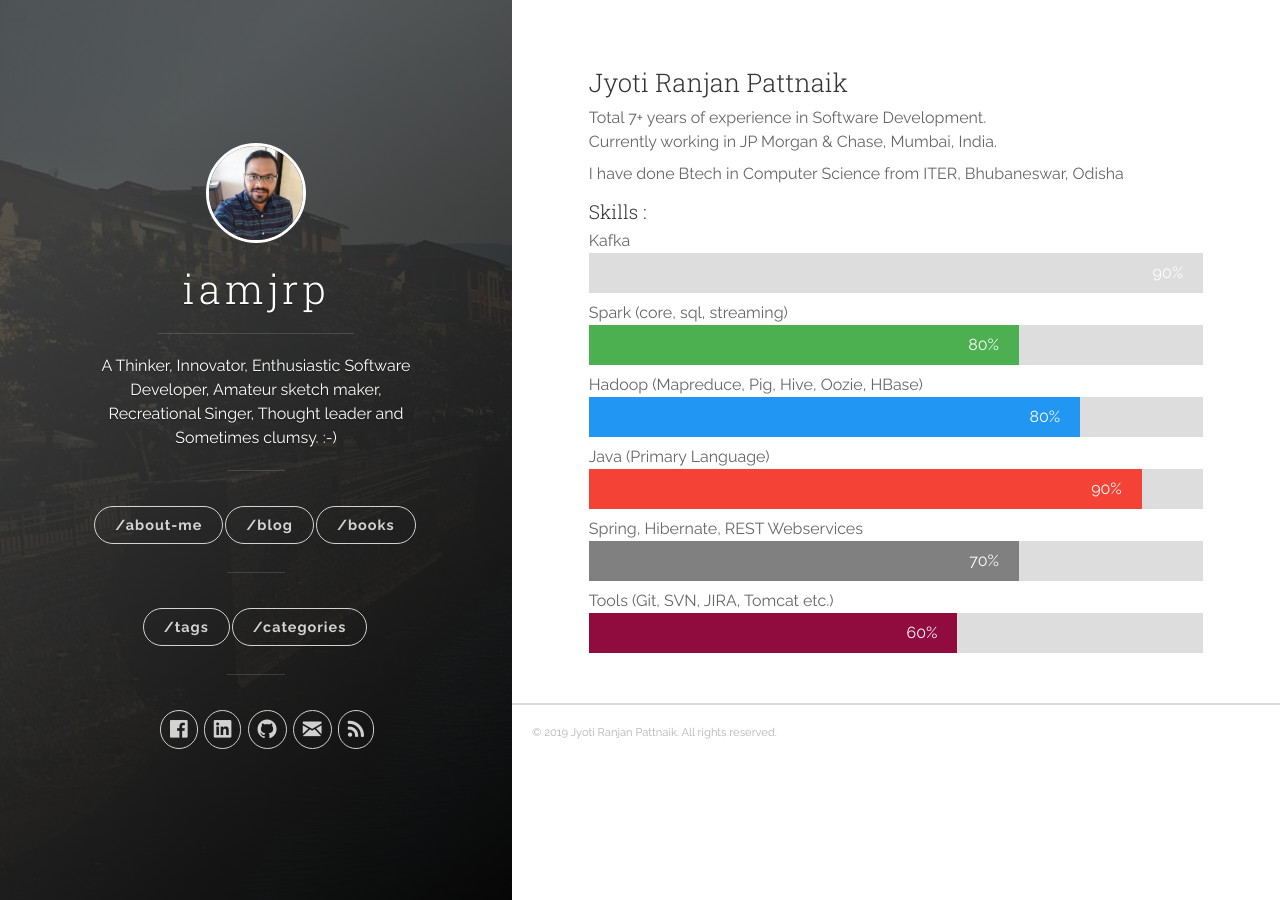
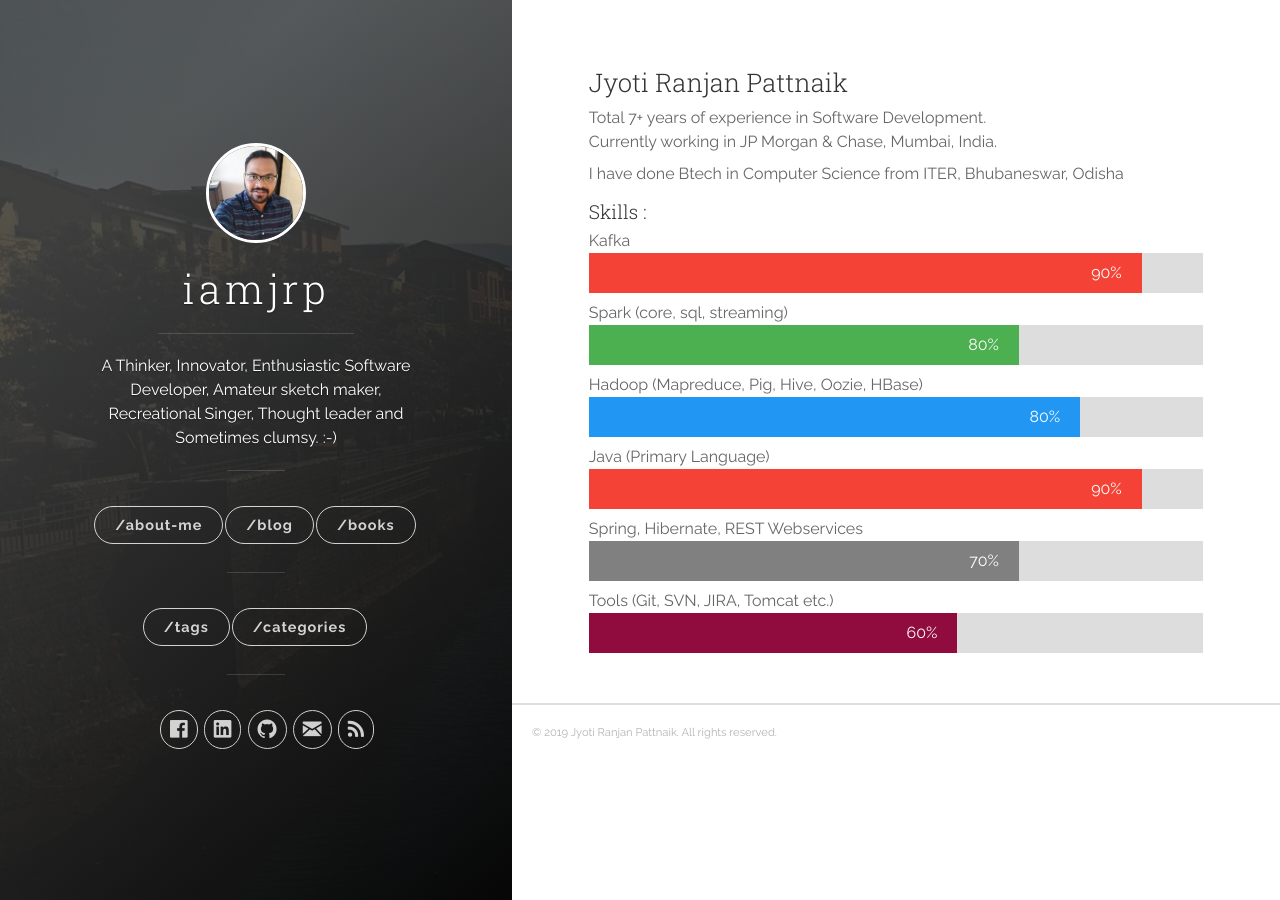
Before and after one commit to jrphub/jrphub.github.io, a Jekyll site: the page built from about-me.html, in a window 1280 px wide. Built offline with Jekyll 4.4.1, drawn with Linux system fonts in a browser that asks for light colours; nearby versions of some CDN libraries; a script that is not in the unit is left out.

Commit message:
about me file changed

```diff
--- a/about-me.html
+++ b/about-me.html
@@ -60,6 +60,7 @@ p {
     color: white; /* White text color */
 }
 
+.kafka {width: 90%; background-color: #f44336;} /* Red */
 .spark {width: 70%; background-color: #4CAF50;} /* Green */
 .hadoop {width: 80%; background-color: #2196F3;} /* Blue */
 .java {width: 90%; background-color: #f44336;} /* Red */
```
